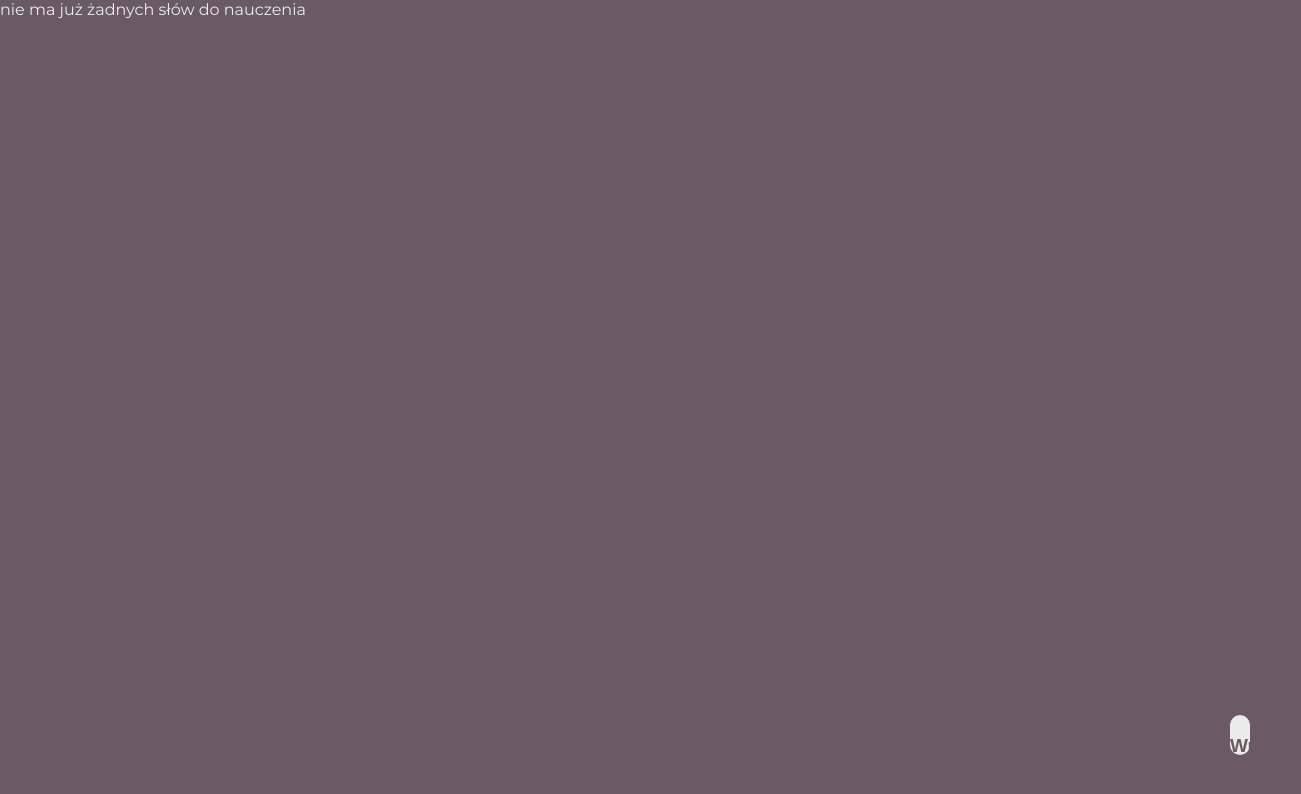
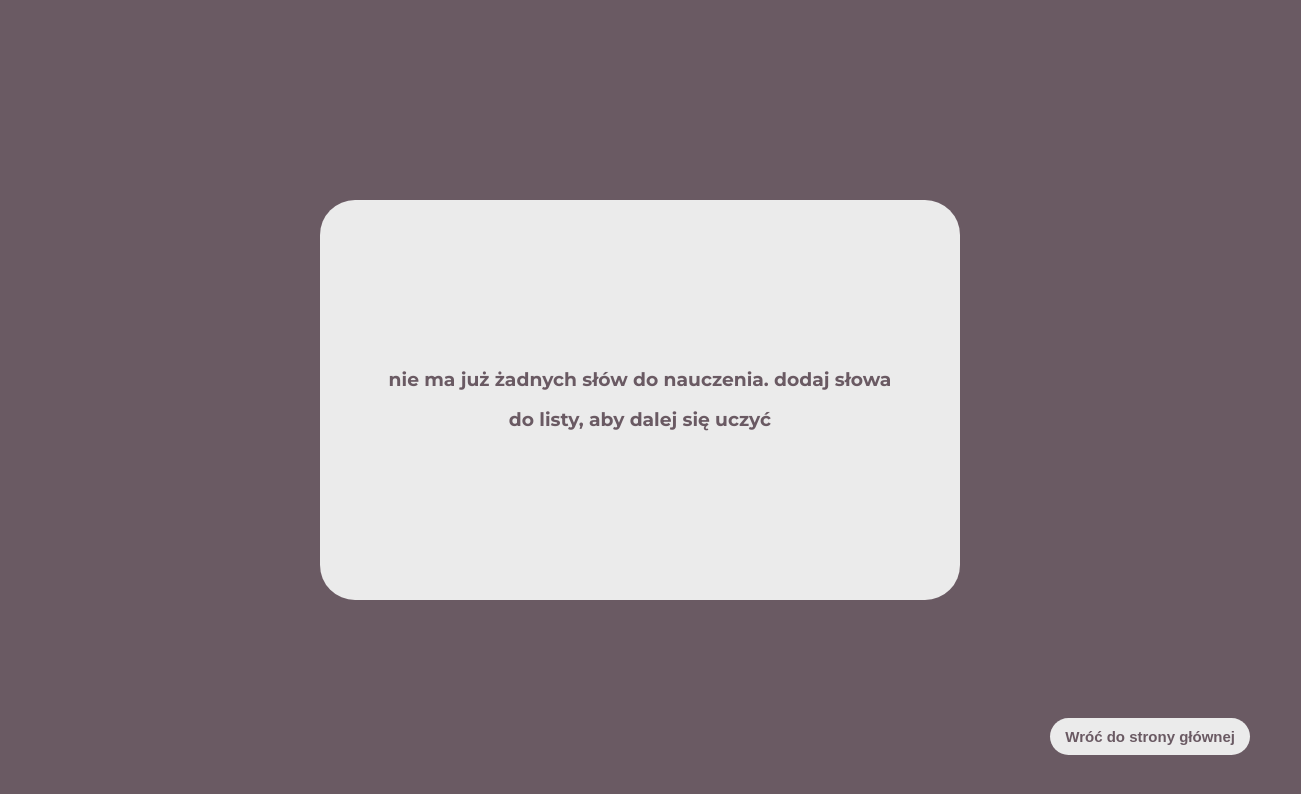
Before and after one commit to kadipr/flashcards-app, a React (Create React App) app: page /study in a window 1280 px wide. Shown: the top 794 px of the page, 1301 px wide, since content can reach past the window. Built offline with nearby package versions, Linux system fonts and the light colour scheme.

Commit message:
update some components

```diff
--- a/src/App.css
+++ b/src/App.css
@@ -1,4 +1,7 @@
 @import url('https://fonts.googleapis.com/css2?family=Montserrat:wght@400;500;700&display=swap');
+
+
+/* dodac RWD */
 
 * {
     margin: 0;
@@ -41,10 +44,14 @@ ul li {
     list-style-type: none;
 }
 
+
+/* poprawic position przycisku */
+
 .return-btn {
     position: absolute;
-    width: 20px;
-    height: 20px;
+    width: auto;
+    padding: 10px 15px;
     bottom: 30px;
     right: 30px;
+    font-size: 15px;
 }
--- a/src/App.js
+++ b/src/App.js
@@ -1,4 +1,4 @@
-import React, { useEffect, useState } from "react";
+import React, { useState } from "react";
 import { BrowserRouter, Routes, Route } from "react-router-dom";
 import MainPage from "./components/MainPage";
 import WordList from "./components/WordList";
@@ -10,6 +10,26 @@ function App() {
   // zapisać w localStorage
   const [words, setWords] = useState([]);
 
+  const revisions = {
+    1: 1,
+    2: 3,
+    3: 7,
+    4: 14,
+    5: 30,
+    6: 90,
+     7: 0
+  }
+
+
+  // const revisions = {
+  //   1: 0,
+  //   2: 0,
+  //   3: 0,
+  //   4: 0,
+  //   5: 0,
+  //   6: 0
+  // }
+
   const addWords = (e) => {
     const [w, d] = e.target.parentNode.children;
 
@@ -18,13 +38,12 @@ function App() {
       return;
     }
 
-    // dodać nowa właściwość, która będzie odpowiadać za to czy dane słowo
-    // jest do nauki/ do powtorki za 1/ 3 dni/itd/ nauczone
     const newObj = {
       id: new Date().getTime(),
       word: w.value,
       definition: d.value,
-      learnOrRevise: 0
+      learnOrRevise: 0,
+      revisionDate: null
     }
     setWords(prev => [...prev, newObj])
     w.value = "";
@@ -47,8 +66,8 @@ function App() {
       <Routes>
         <Route path="/" element={<MainPage />} />
         <Route path="/wordlist" element={<WordList add={addWords} delBtn={delFlashcard} list={words} />} />
-        <Route path="/study" element={<Study list={words} setList={setWords} />} />
-        <Route path="/Revision" element={<Revision list={words} />} />
+        <Route path="/study" element={<Study list={words} setList={setWords} rev={revisions} />} />
+        <Route path="/Revision" element={<Revision list={words} setList={setWords} rev={revisions} />} />
       </Routes>
     </BrowserRouter>
 
--- a/src/components/Revision.js
+++ b/src/components/Revision.js
@@ -1,12 +1,73 @@
 import { NavLink } from "react-router-dom";
 
-const Revision = () => {
+const Revision = (props) => {
+    const newArr = props.list.filter(e => {
+        if (new Date().getTime() >= new Date(e.revisionDate).getTime() &&
+            e.learnOrRevise >= 1 && e.learnOrRevise < 7) {
+            return e;
+        }
+    })
+
+    console.log(newArr);
+
+    console.log(1);
+
+    let id = Math.floor(Math.random() * newArr.length);
+
+    let newFunc = (isFlashcardKnown, idx) => {
+
+        if (isFlashcardKnown) {
+            props.setList(props.list.map(flashcard => {
+
+                if (flashcard.id !== idx) {
+                    return flashcard;
+                } else {
+                    const newInterval = props.rev[flashcard.learnOrRevise + 1]
+                    const revDay = new Date();
+                    revDay.setDate(new Date().getDate() + newInterval);
+
+                    return {
+                        ...flashcard,
+                        learnOrRevise: flashcard.learnOrRevise + 1,
+                        revisionDate: revDay
+                    };
+                }
+            }));
+            console.log(props.list)
+        } else {
+            props.setList(props.list);
+        }
+    }
+
+    const FlashcardDiv = () => {
+        return (
+            <div className="flashcard-div">
+                <div className="flashcard-div-paragraphs">
+                    <p className="word-flashcard"><span>słowo / wyrażenie: </span>{newArr[id].word}</p>
+                    <p className="definition-flashcard"><span>znaczenie: </span>{newArr[id].definition}</p>
+                </div>
+                <div className="flashcard-div-buttons">
+                    <button onClick={() => newFunc(false, newArr[id].id)}>nie umiem</button>
+                    <button onClick={() => newFunc(true, newArr[id].id)}>umiem</button>
+                </div>
+            </div>
+        )
+    }
 
     return (
-        <div>Revision
+        <div>
+            {newArr.length > 0 ? <FlashcardDiv /> :
+            <div className="flashcard-div empty-list"><h3>
+                nie ma już żadnych słów do nauczenia. dodaj słowa do listy, aby dalej się uczyć
+            </h3></div>}
             <NavLink to="/"><button className="return-btn">Wróć do strony głównej</button></NavLink>
         </div>
     )
+    // return (
+    //     <div>Revision
+    //         <NavLink to="/"><button className="return-btn">Wróć do strony głównej</button></NavLink>
+    //     </div>
+    // )
 }
 
 export default Revision;
--- a/src/components/Study.js
+++ b/src/components/Study.js
@@ -1,4 +1,5 @@
 import { NavLink } from "react-router-dom";
+import "../css/study.css";
 
 const Study = (props) => {
     const newArr = props.list.filter(e => {
@@ -7,6 +8,10 @@ const Study = (props) => {
 
     let id = Math.floor(Math.random() * newArr.length);
 
+    // newfunc do napisania w innym komponencie (w wersji dla revision zmienna istorevise)
+    // zmienić nazwę tej funkcji
+    console.log(new Date().getTime());
+
     let newFunc = (isFlashcardKnown, idx) => {
 
         if (isFlashcardKnown) {
@@ -14,7 +19,15 @@ const Study = (props) => {
                 if (flashcard.id !== idx) {
                     return flashcard;
                 } else {
-                    return {...flashcard, learnOrRevise: flashcard.learnOrRevise + 1};
+                    const newInterval = props.rev[flashcard.learnOrRevise + 1]
+                    const revDay = new Date();
+                    revDay.setDate(new Date().getDate() + newInterval);
+
+                    return {
+                        ...flashcard,
+                        learnOrRevise: flashcard.learnOrRevise + 1,
+                        revisionDate: revDay
+                    };
                 }
             }));
             console.log(props.list)
@@ -23,13 +36,18 @@ const Study = (props) => {
         }
     }
 
+    // FlashcardDiv w osobnym pliku
     const FlashcardDiv = () => {
         return (
-            <div>
-                <p className="word-flashcard">{newArr[id].word}</p>
-                <p className="definition-flashcard">{newArr[id].definition}</p>
-                <button onClick={() => newFunc(false, newArr[id].id)}>nie umiem</button>
-                <button onClick={() => newFunc(true, newArr[id].id)}>umiem</button>
+            <div className="flashcard-div">
+                <div className="flashcard-div-paragraphs">
+                    <p className="word-flashcard"><span>słowo / wyrażenie: </span>{newArr[id].word}</p>
+                    <p className="definition-flashcard"><span>znaczenie: </span>{newArr[id].definition}</p>
+                </div>
+                <div className="flashcard-div-buttons">
+                    <button onClick={() => newFunc(false, newArr[id].id)}>nie umiem</button>
+                    <button onClick={() => newFunc(true, newArr[id].id)}>umiem</button>
+                </div>
             </div>
         )
     }
@@ -37,7 +55,9 @@ const Study = (props) => {
     return (
         <div>
             {newArr.length > 0 ? <FlashcardDiv /> :
-            <p>nie ma już żadnych słów do nauczenia</p>}
+            <div className="flashcard-div empty-list"><h3>
+                nie ma już żadnych słów do nauczenia. dodaj słowa do listy, aby dalej się uczyć
+            </h3></div>}
             <NavLink to="/"><button className="return-btn">Wróć do strony głównej</button></NavLink>
         </div>
     )
--- a/src/components/WordList.js
+++ b/src/components/WordList.js
@@ -1,8 +1,8 @@
 import { NavLink } from "react-router-dom";
-import { useEffect } from "react";
 import "../css/word-list.css";
 
 const WordList = (props) => {
+
 
     return (
         <div className="word-list-wrapper">
@@ -23,10 +23,12 @@ const WordList = (props) => {
                         return (
                             <li key={e.id}>
                                 {/* poprawić flex elementów */}
-                                <span>{e.word} </span><span>{e.definition} </span>
+                                <span className="bold">{e.word} </span>
+                                <span className="bold">{e.definition} </span>
                                 {/* poprawic liczby w ponizszej linijce */}
                                 <span>{e.learnOrRevise === 0 ? "do nauki" :
-                                e.learnOrRevise === 5 ? "nauczone" : `powtórka za ${e.id}`}</span>
+                                // podac za ile dni nastepna powtórka
+                                e.learnOrRevise === 6 ? "nauczone" : `powtórka za ${e.revisionDate}`}</span>
                                 <button onClick={() => props.delBtn(e.id)}>x</button>
                             </li>
                         )
--- a/src/css/main-page.css
+++ b/src/css/main-page.css
@@ -9,3 +9,7 @@ button {
     width: 40vw;
     margin: 15px 0;
 }
+
+.bold {
+    font-weight: bold;
+}
--- /dev/null
+++ b/src/css/study.css
@@ -0,0 +1,60 @@
+.flashcard-div {
+    background-color: var(--secondary);
+    position: absolute;
+    width:50%;
+    height: 50%;
+    top: 50%;
+    left: 50%;
+    transform: translate(-50%, -50%);
+    border-radius: 35px;
+}
+
+.flashcard-div-paragraphs {
+    display: flex;
+    position: absolute;
+    top: 28%;
+    left: 10%;
+    width: 80%;
+    height: 50%;
+    color: var(--bgc);
+}
+
+.flashcard-div-paragraphs p {
+    font-size: 18px;
+    flex-basis: 50%;
+    text-align: center;
+}
+
+.flashcard-div-paragraphs p span {
+    font-weight: bold;
+}
+
+.flashcard-div-buttons {
+    position: absolute;
+    top: 52%;
+    left: 10%;
+    display: flex;
+    flex-direction: column;
+    width: 80%;
+}
+
+.flashcard-div-buttons button {
+    background-color: var(--bgc);
+    color: var(--secondary);
+}
+
+.empty-list {
+    display: flex;
+    color: var(--bgc);
+    /* text-align: center; */
+    justify-content: center;
+    align-items: center;
+}
+
+.empty-list h3 {
+    /* line-height: 100px; */
+    text-align: center;
+    width: 80%;
+    line-height: 40px;
+
+}
--- a/src/css/word-list.css
+++ b/src/css/word-list.css
@@ -28,8 +28,8 @@
 
 .adding-box button {
     font-size: 15px;
-    padding: 10px 0;
-    width: 35px;
+    padding: 10px 15px;
+    width: auto;
     /* height: 30px; */
 }
 
@@ -39,7 +39,13 @@
 
 .list li {
     display: flex;
-    justify-content: space-between;
+    /* justify-content: space-between; */
+    align-items: center;
+}
+
+.list li span {
+    flex-basis: 35%;
+
 }
 
 .list button {
```
